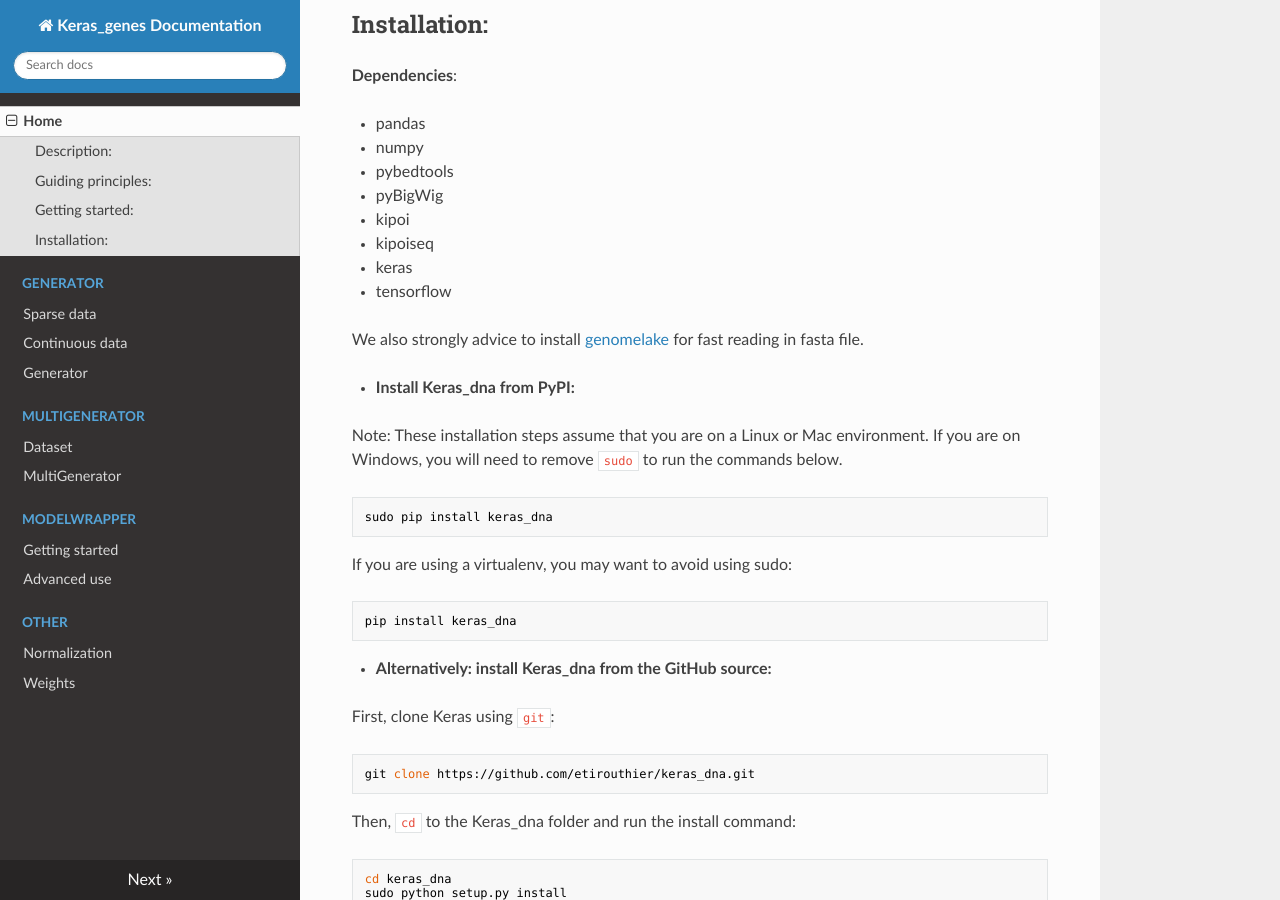
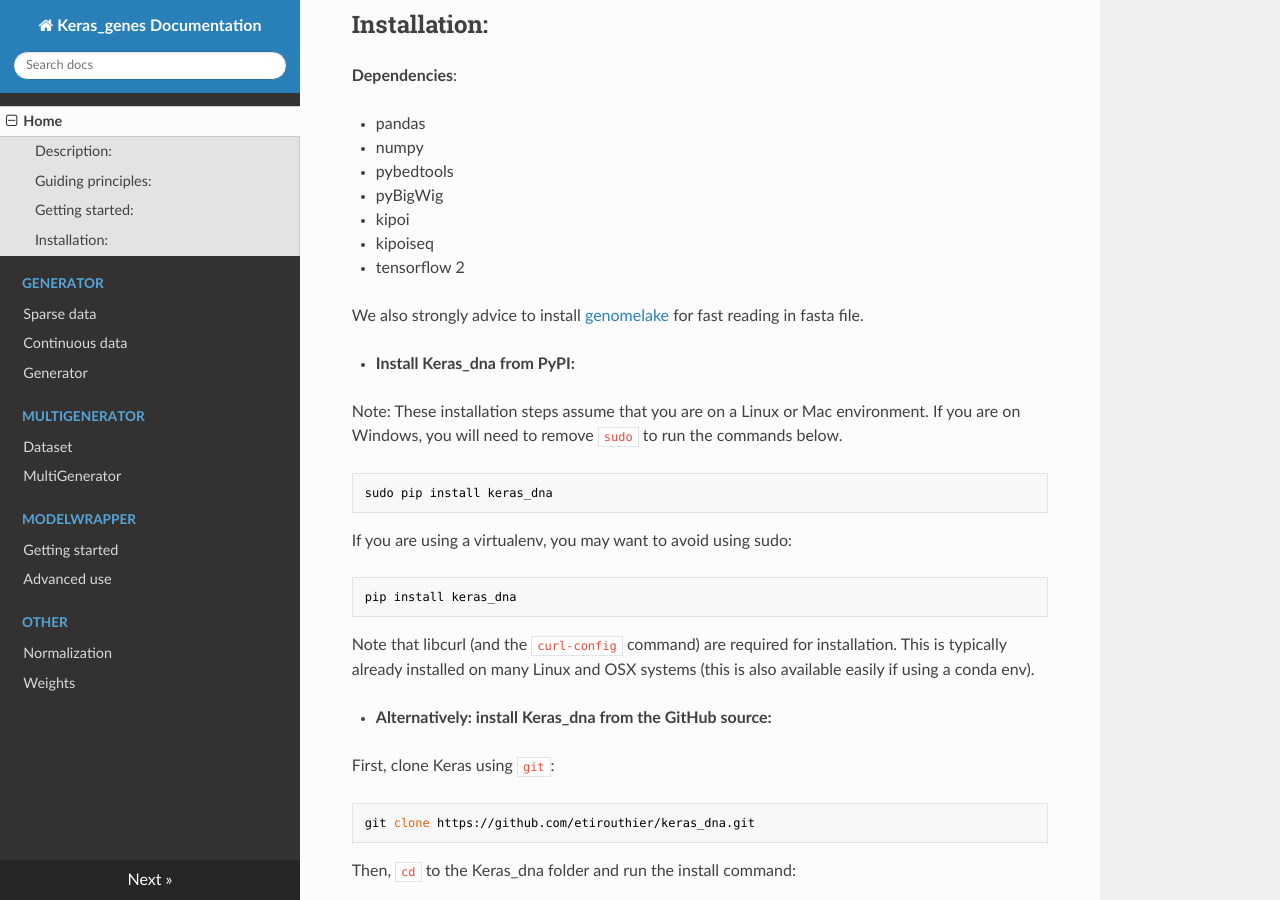
Before and after one commit to etirouthier/keras_dna, an MkDocs documentation site: the page built from docs/index.md, in a window 1280 px wide and 900 px high, scrolled down 2722 px. Built offline with MkDocs 1.6.1, drawn with Linux system fonts in a browser that asks for light colours; nearby versions of some CDN libraries; some of the changed text lies outside the part shown.

Commit message:
Update index.md

````diff
--- a/docs/index.md
+++ b/docs/index.md
@@ -14,7 +14,7 @@
 - Is able to adapt to the needed format of data.
 - Facilitates the standard evaluation of a model with genomics data (correlation, AUPRC, AUROC)
 
-Read the documentation at [](https:).
+Read the documentation at [](https://keras-dna.readthedocs.io).
 
 Keras is compatible with: __Python 3.6__.
 
@@ -116,8 +116,7 @@
 - pyBigWig
 - kipoi
 - kipoiseq
-- keras
-- tensorflow
+- tensorflow 2
 
 We also strongly advice to install [genomelake](https://github.com/kundajelab/genomelake) for fast reading in fasta file.
 
@@ -136,6 +135,8 @@
 pip install keras_dna
 ```
 
+Note that libcurl (and the `curl-config` command) are required for installation. This is typically already installed on many Linux and OSX systems (this is also available easily if using a conda env).
+
 - **Alternatively: install Keras_dna from the GitHub source:**
 
 First, clone Keras using `git`:
````
Also changed, not shown: other parts of docs/index.md (+1 -1 lines).
